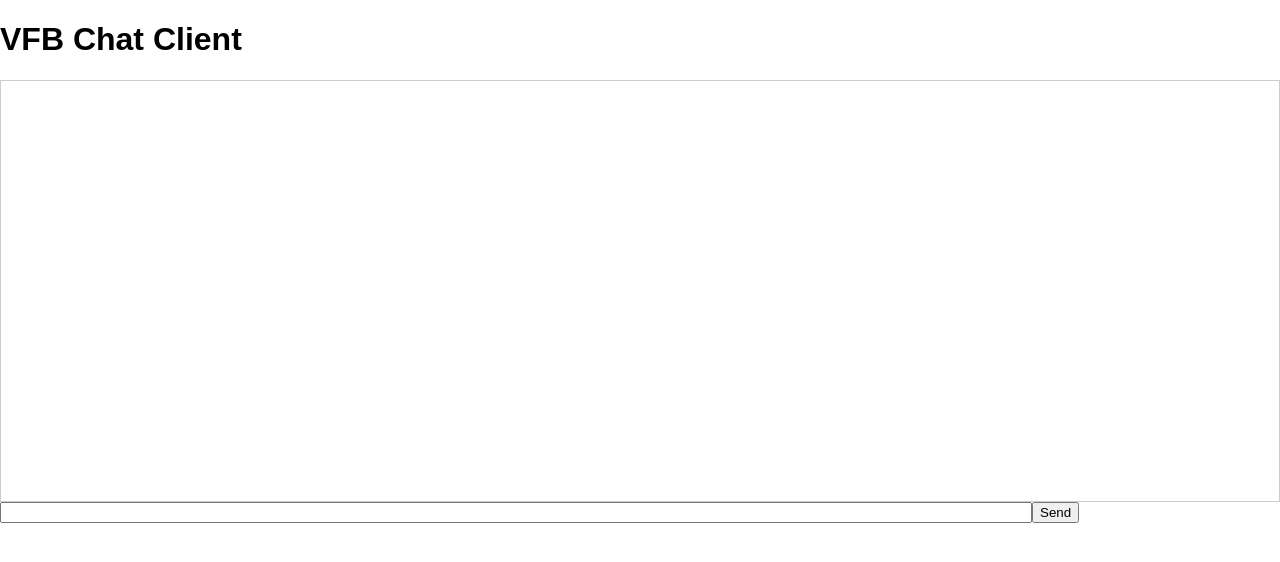
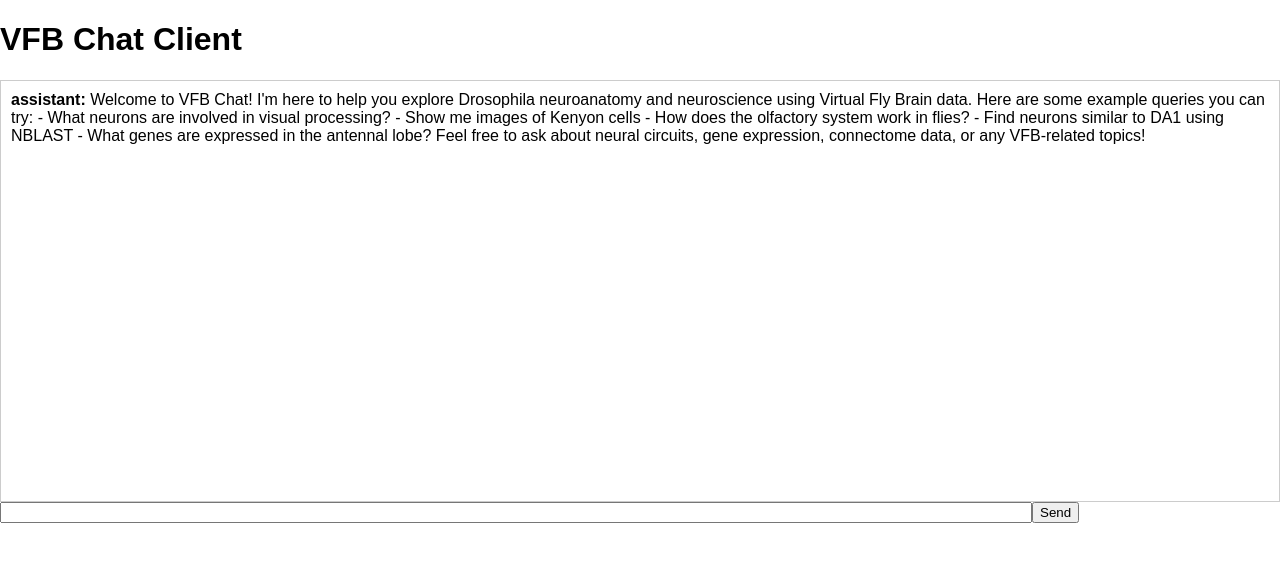
Before and after one commit to Robbie1977/VFBchat, a Next.js app: page / in a window 1280 px wide. Shown: the top 562 px of the page. Built offline with nearby package versions, Linux system fonts and the light colour scheme.

Commit message:
Add welcome message and example queries for initial chat experience

```diff
--- a/app/page.js
+++ b/app/page.js
@@ -16,6 +16,21 @@ export default function Home() {
   useEffect(() => {
     if (initialQuery) {
       handleSend()
+    } else {
+      // Add welcome message when no initial query
+      setMessages([{
+        role: 'assistant',
+        content: `Welcome to VFB Chat! I'm here to help you explore Drosophila neuroanatomy and neuroscience using Virtual Fly Brain data.
+
+Here are some example queries you can try:
+- What neurons are involved in visual processing?
+- Show me images of Kenyon cells
+- How does the olfactory system work in flies?
+- Find neurons similar to DA1 using NBLAST
+- What genes are expressed in the antennal lobe?
+
+Feel free to ask about neural circuits, gene expression, connectome data, or any VFB-related topics!`
+      }])
     }
   }, [])
 
```
Also changed, not shown: 1 other file (tests, documents, lock files or other folders).
